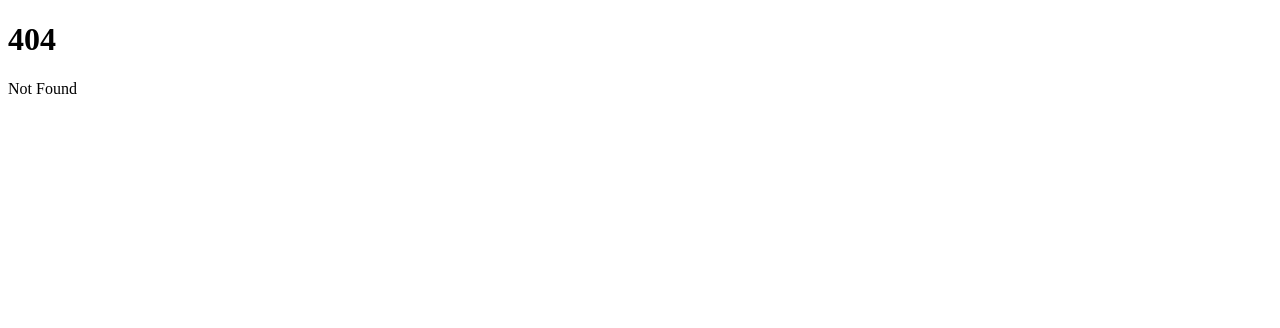
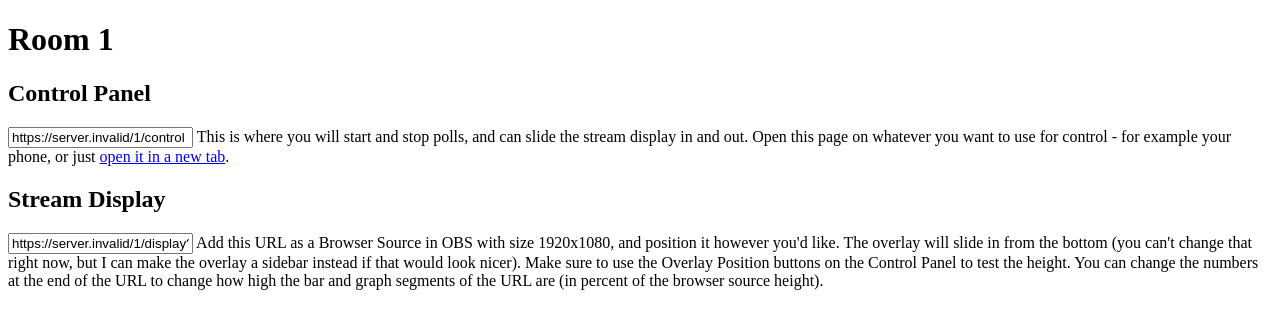
Before and after one commit to Suyooo/twitch-tgar-rating, a SvelteKit app: page /1 in a window 1280 px wide. Before the commit this address had no page. Shown: the top 328 px of the page. Built offline with nearby package versions, Linux system fonts and the light colour scheme; no server answers.

Commit message:
Room code links page

```diff
--- a/src/lib/server/auth.ts
+++ b/src/lib/server/auth.ts
@@ -1,4 +1,5 @@
 import { env } from "$env/dynamic/private";
+import { env as envPub } from "$env/dynamic/public";
 import ClientOAuth2 from "client-oauth2";
 
 const state = Math.random().toFixed(32).substring(2);
@@ -8,7 +9,7 @@ export const auth = new ClientOAuth2({
 	clientSecret: env.TWITCH_APP_SECRET,
 	accessTokenUri: "https://id.twitch.tv/oauth2/token",
 	authorizationUri: "https://id.twitch.tv/oauth2/authorize",
-	redirectUri: env.APP_URL + "/callback",
+	redirectUri: envPub.PUBLIC_APP_URL + "/callback",
 	scopes: ["chat:read"],
 	state,
 	query: {
--- /dev/null
+++ b/src/routes/[roomCode]/+page.svelte
@@ -0,0 +1,28 @@
+<script lang="ts">
+	import { page } from "$app/stores";
+	import { env } from "$env/dynamic/public";
+
+	function selectAll(e: MouseEvent) {
+		e.preventDefault();
+		if (e.target) (e.target as HTMLInputElement).select();
+	}
+</script>
+
+<h1>Room {$page.params.roomCode}</h1>
+
+<h2>Control Panel</h2>
+<input readonly value="{env.PUBLIC_APP_URL}/{$page.params.roomCode}/control" on:mousedown={selectAll} />
+This is where you will start and stop polls, and can slide the stream display in and out. Open this page on whatever you
+want to use for control - for example your phone, or just
+<a href="{env.PUBLIC_APP_URL}/{$page.params.roomCode}/control" target="_blank">open it in a new tab</a>.
+
+<h2>Stream Display</h2>
+<input
+	readonly
+	value="{env.PUBLIC_APP_URL}/{$page.params.roomCode}/display?barHeight=10&graphHeight=30"
+	on:mousedown={selectAll}
+/>
+Add this URL as a Browser Source in OBS with size 1920x1080, and position it however you'd like. The overlay will slide in
+from the bottom (you can't change that right now, but I can make the overlay a sidebar instead if that would look nicer).
+Make sure to use the Overlay Position buttons on the Control Panel to test the height. You can change the numbers at the
+end of the URL to change how high the bar and graph segments of the URL are (in percent of the browser source height).
```
Also changed, not shown: src/routes/+page.svelte (+8 -2 lines).
